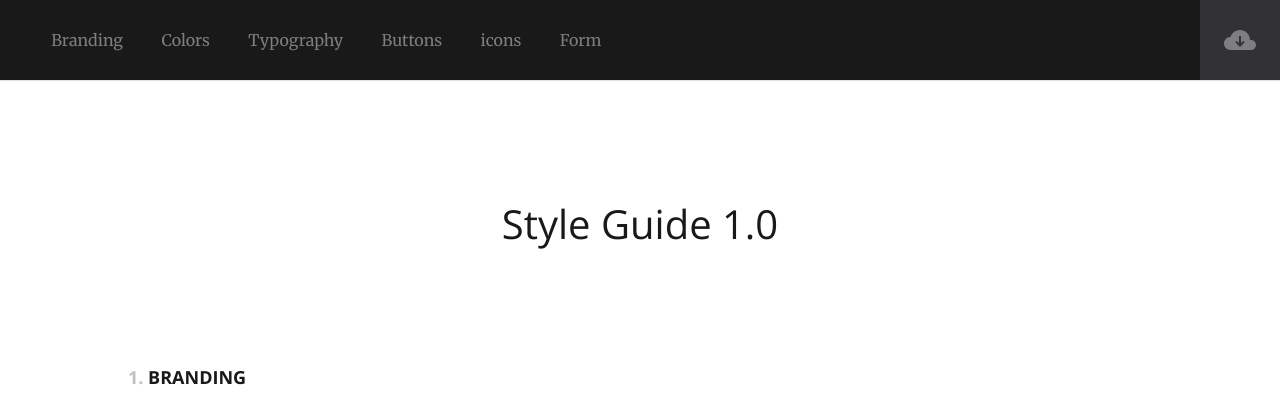
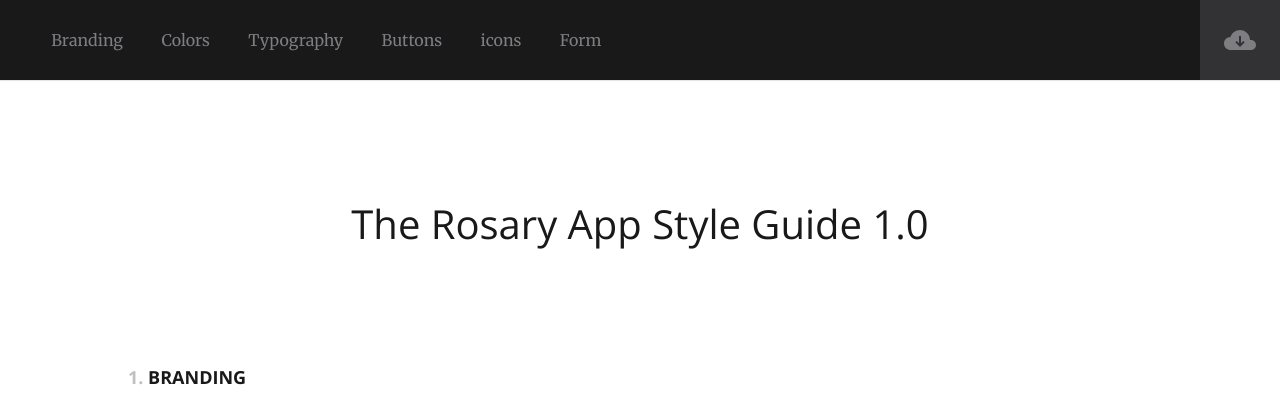
Before and after one commit to alvinjackson101/ROSARY, a plain HTML site: page index.html in a window 1280 px wide. Shown: the top 396 px of the page. Drawn offline with nearby package versions, Linux system fonts and the light colour scheme.

Commit message:
updated branding and swatches

```diff
--- a/index.html
+++ b/index.html
@@ -10,7 +10,7 @@
 	<link rel="stylesheet" href="css/style-guide.css"> <!-- Resource style -->
 	<script src="js/modernizr.js"></script> <!-- Modernizr -->
 
-	<title>Style Guide | CodyHouse</title>
+	<title>Style Guide | ROSARY</title>
 </head>
 <body>
 	<header>
@@ -32,7 +32,7 @@
 	</header>
 
 	<main>
-		<h1>Style Guide 1.0</h1>
+		<h1>The Rosary App Style Guide 1.0</h1>
 
 		<section id="branding" class="cd-branding">
 			<h2>Branding</h2>
```
Also changed, not shown: assets/branding/favicon-1.jpg, assets/branding/favicon-2.jpg, assets/branding/touch-icon-1.jpg, assets/branding/touch-icon-2.jpg.
